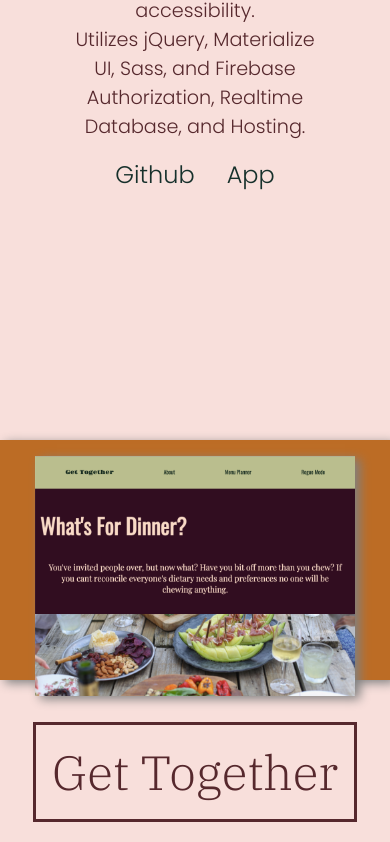
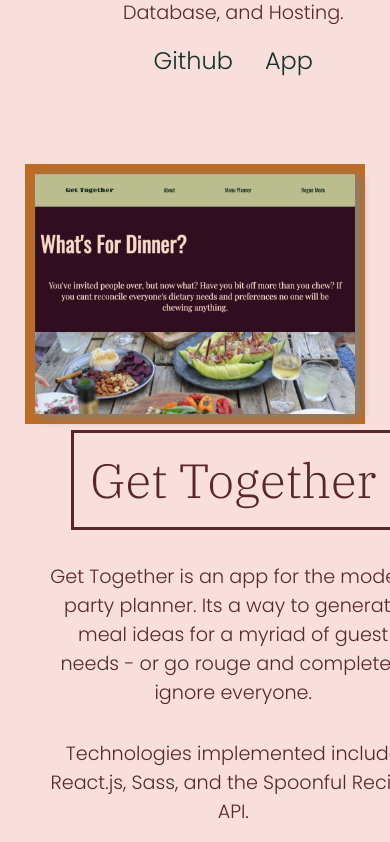
Before and after one commit to kendrak922/Portfolio-2020, a React (Create React App) app: page / in a window 390 px wide. Shown: the part 1751-2593 px from the top of the page. Built offline with nearby package versions, Linux system fonts and the light colour scheme.

Commit message:
more reviewing

```diff
--- a/src/App.scss
+++ b/src/App.scss
@@ -19,6 +19,7 @@ color:$dark-pink;
 margin: 0;
 border-top:40px solid #16302B;
 border-bottom: 40px solid #16302B;
+
 .left{
     width: 50vw;
     margin: 0 auto;
@@ -29,6 +30,10 @@ border-bottom: 40px solid #16302B;
     }
     h2{
         text-align: center;
+    }
+
+    @media only screen and (max-width: 768px) {
+       width :auto;
     }
 }
 
@@ -45,6 +50,10 @@ border-bottom: 40px solid #16302B;
     h2{
         font-family: $primary-font;
     }
+
+    @media only screen and (max-width: 768px) {
+        width :auto;
+     }
 }
 }
 
@@ -111,7 +120,7 @@ border-bottom: 40px solid #16302B;
         font-size: 4em;
         flex-basis: 100%;
         color: $dark-green;
-        margin:60px auto 0 5rem;
+        margin:60px auto 24px 5rem;
 
     }
     img{
@@ -129,7 +138,7 @@ border-bottom: 40px solid #16302B;
     .description{
         width: 30rem;
         height: auto;
-        margin: 1rem;
+        margin: 0;
         z-index: 2;
         font-family: $secondary-font;
         background-color: $pink;
@@ -171,13 +180,11 @@ border-bottom: 40px solid #16302B;
         .left{
             padding: 0;
             border: none;
-            width: 100vw;
             height: auto;
         }
         .right{
             padding: 0;
             border: none;
-            width: 100vw;
             height: auto;
         }
         h4{
@@ -209,10 +216,11 @@ border-bottom: 40px solid #16302B;
             display: none;
          }
          .description{
-             width: 90%;
+             width: 95vw;
              font-size: 1.2em;
              height: auto;
              margin: 0 auto;
+             padding:0;
          }
      }
 
--- a/src/Components/Portfolio/Portfolio.js
+++ b/src/Components/Portfolio/Portfolio.js
@@ -9,9 +9,9 @@ const Portfolio = () => {
             <div id='portfolio' className='portfolio-container'>
                 <h2>Featured Projects</h2>
                 <div className="item">
-                <div className="image-background">
+                <a className="image-background" href="https://volunteer-dev-3ced0.web.app/app.html">
                     <img src={volunteerAppPic} alt='Volunteer App Screenshot' />
-                </div>
+                </a>
                     <div className="aside">
                         <p className='app-name'>Volunteer App</p>
                         <p className="description">This App was inspired by my volunteer work in the past. It is an easy to use sign-up tool for volunteers and organizers that focuses on privacy and accessibility.</p>
@@ -23,9 +23,9 @@ const Portfolio = () => {
                     </div>
                 </div>
                 <div className="item">
-                <div className="image-background">
+                <a className="image-background" href="https://get-together.netlify.app/">
                 <img src={getTogetherPic} alt='Volunteer App Screenshot' />
-            </div>
+            </a>
                     <div className="aside">
                         <p className='app-name'>Get Together</p>
                         <p className="description">Get Together is an app for the modern party planner. Its a way to generate meal ideas for a myriad of guest needs - or go rouge and completely ignore everyone.</p>
--- a/src/Components/Portfolio/portfolio.scss
+++ b/src/Components/Portfolio/portfolio.scss
@@ -7,7 +7,7 @@
         color: $dark-pink;
         font-family: $primary-font;
         text-align: center;
-        margin:60px auto 0;
+        margin:60px auto 24px;
     }
     .item{
         display: flex;
@@ -19,10 +19,35 @@
         align-items: center;
         overflow: visible;
     }
+
+    .image-background{
+        margin:0;
+        position: relative;
+
+        &:before{
+            content:'';
+            position: absolute;
+            background-color: $dark-pink;
+            height:100%;
+            width:100%;
+            left:-40px;
+            top:-40px;
+
+            @media only screen and (max-width: 768px) {
+                height:calc(100% + 20px);
+                width:calc(100% + 20px);
+                left:-10px;
+                top:-10px;
+            }
+        }
+    }
+
     .item:nth-child(odd){
         .image-background{
-            background: $gold;
-            margin-bottom: 10px;
+            &:before{
+                content:'';
+                background-color: $gold;
+            }
         }
     }
     img{
@@ -30,20 +55,29 @@
         width: 40rem;
         display: block;
         box-shadow: 5px 3px 10px gray;
-    }
-    .image-background{
-        background: $dark-pink;
+        position: relative;
+
+        &:before{
+            content:'';
+            position: absolute;
+            background: #56282D;
             padding: 4rem;
             height: 30rem;
             width: 40rem;
-        box-shadow: 5px 3px 10px gray;
+            box-shadow: 5px 3px 10px grey;
         }
+    }
+
     .aside{
         display: flex;
         flex-flow: column wrap;
         justify-content: center;
         align-items: center;
         margin: 2rem;
+
+        @media only screen and (max-width: 768px) {
+            margin: 1rem;
+        }
     }
     .app-name{
         font-size: 3rem;
@@ -59,19 +93,29 @@
         font-size: 1rem;
         width: 15rem;
         font-family: $primary-font;
+        margin:1rem auto;
+
+        @media only screen and (max-width: 768px) {
+            width:95vw;
+        }
     }
 
-    a{
+    .button{
         margin: 1rem;
         color: $dark-green;
         font-size: 1.5rem;
         position: relative;
-        display: inline-block;
+
+        &:hover{
+            cursor: pointer;
+
+            &:before{
+                visibility: visible;
+                transform: scaleX(1);
             }
-    a:hover{
-        cursor: pointer;
         }
-    a::before{
+
+        &:before{
             content: "";
             position: absolute;
             width: 100%;
@@ -83,9 +127,6 @@
             transform: scaleX(0);
             transition: all .3s ease-in-out 0s;
         }
-    a:hover::before{
-        visibility: visible;
-        transform: scaleX(1);
     }
 }
 @media only screen and (max-width: 1000px) {
@@ -98,14 +139,8 @@
         font-size: 1.2rem;
     }
        .item{
-        // width: 100vw;
-       margin: 0 auto;
-       margin-bottom: 200px;
-    //    position: relative;
        .image-background{
-        padding: 1rem;
-        //  position: relative;
-         height: 15rem;
+
          img{
              display: block;
              height: 15rem;
```
Lines whose indentation alone changed are shown as unchanged.
